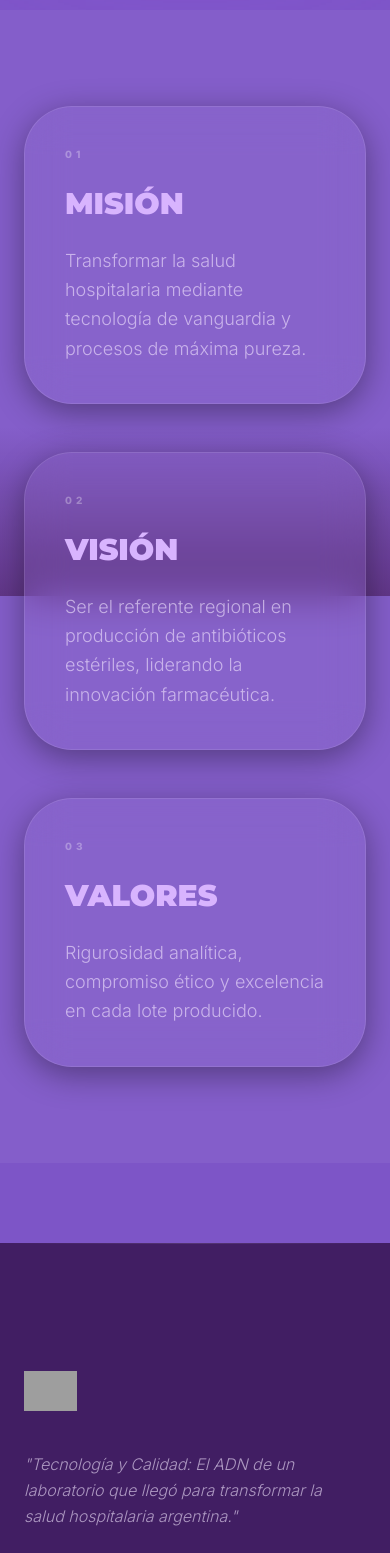
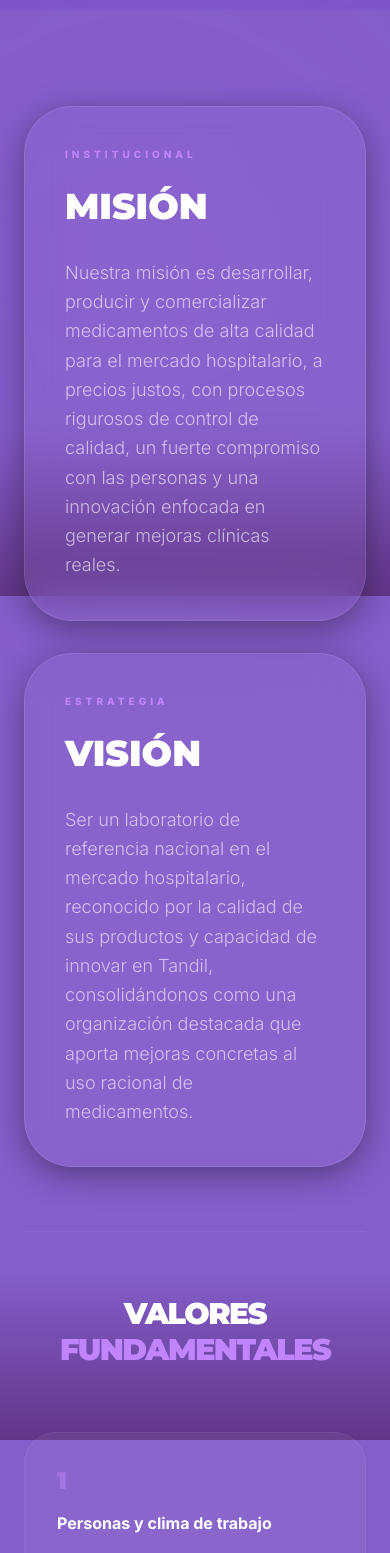
Before and after one commit to Marketing-Newtec/newtec-sitioweb, a React (Vite) app: page / in a window 390 px wide. Shown: the part 5312-6865 px from the top of the page. Built offline with nearby package versions, Linux system fonts and the light colour scheme; grey boxes are pictures that could not be loaded.

Commit message:
Nosotros-1

```diff
--- a/components/AboutSection.tsx
+++ b/components/AboutSection.tsx
@@ -2,29 +2,95 @@ import React from 'react';
 import { motion } from 'framer-motion';
 
 export const AboutSection: React.FC = () => {
-  const pillars = [
-    { title: "Misión", desc: "Transformar la salud hospitalaria mediante tecnología de vanguardia y procesos de máxima pureza." },
-    { title: "Visión", desc: "Ser el referente regional en producción de antibióticos estériles, liderando la innovación farmacéutica." },
-    { title: "Valores", desc: "Rigurosidad analítica, compromiso ético y excelencia en cada lote producido." }
+  const values = [
+    { id: 1, title: "Personas y clima de trabajo", desc: "Ponemos a las personas en el centro, promoviendo un clima laboral respetuoso, colaborativo y profesional." },
+    { id: 2, title: "Equipo humano y técnico", desc: "Integrando talento técnico y calidad humana para construir un grupo profesional comprometido." },
+    { id: 3, title: "Calidad y procesos", desc: "Procesos de calidad rigurosos y eficientes, asegurando altos estándares en cada etapa." },
+    { id: 4, title: "Instalaciones y tecnología", desc: "Equipamiento alineado a los más altos estándares vigentes de la industria farmacéutica mundial." },
+    { id: 5, title: "Integridad y confiabilidad", desc: "Actuamos con responsabilidad y transparencia, sosteniendo la calidad como fundamento." },
+    { id: 6, title: "Innovación con propósito", desc: "Generar mejoras clínicas reales y aportar valor concreto al sistema de salud." },
+    { id: 7, title: "Sustentabilidad empresarial", desc: "Rentabilidad para impulsar el crecimiento tecnológico y el bienestar de los colaboradores." }
   ];
 
   return (
-    <section id="nosotros" className="py-24 md:py-40 px-6 bg-white/5">
-      <div className="max-w-7xl mx-auto">
+    <section id="nosotros" className="py-24 md:py-40 px-6 relative overflow-hidden bg-white/5">
+      {/* Fondo decorativo sutil */}
+      <div className="absolute top-0 right-0 w-[500px] h-[500px] bg-purple-500/5 rounded-full blur-[120px] pointer-events-none"></div>
+
+      <div className="max-w-7xl mx-auto relative z-10">
+
+        {/* NIVEL 1: MISIÓN Y VISIÓN */}
+        <div className="grid md:grid-cols-2 gap-8 mb-16">
+          {/* Tarjeta Misión */}
+          <motion.div
+            initial={{ opacity: 0, x: -30 }}
+            whileInView={{ opacity: 1, x: 0 }}
+            viewport={{ once: true }}
+            className="glass-card p-10 md:p-14 rounded-[3rem] border border-white/10 group transition-all duration-500 hover:bg-white/10"
+          >
+            <span className="text-[10px] font-black tracking-[0.4em] uppercase text-purple-400 mb-6 block">Institucional</span>
+            <h3 className="text-4xl md:text-5xl font-brand font-black mb-8 uppercase text-white group-hover:text-purple-300 transition-colors duration-500">
+              Misión
+            </h3>
+            <p className="text-purple-100/70 text-lg md:text-xl font-light leading-relaxed">
+              Nuestra misión es desarrollar, producir y comercializar medicamentos de alta calidad para el mercado hospitalario, a precios justos, con procesos rigurosos de control de calidad, un fuerte compromiso con las personas y una innovación enfocada en generar mejoras clínicas reales.
+            </p>
+          </motion.div>
+
+          {/* Tarjeta Visión */}
+          <motion.div
+            initial={{ opacity: 0, x: 30 }}
+            whileInView={{ opacity: 1, x: 0 }}
+            viewport={{ once: true }}
+            className="glass-card p-10 md:p-14 rounded-[3rem] border border-white/10 group transition-all duration-500 hover:bg-white/10"
+          >
+            <span className="text-[10px] font-black tracking-[0.4em] uppercase text-purple-400 mb-6 block">Estrategia</span>
+            <h3 className="text-4xl md:text-5xl font-brand font-black mb-8 uppercase text-white group-hover:text-purple-300 transition-colors duration-500">
+              Visión
+            </h3>
+            <p className="text-purple-100/70 text-lg md:text-xl font-light leading-relaxed">
+              Ser un laboratorio de referencia nacional en el mercado hospitalario, reconocido por la calidad de sus productos y capacidad de innovar en Tandil, consolidándonos como una organización destacada que aporta mejoras concretas al uso racional de medicamentos.
+            </p>
+          </motion.div>
+        </div>
+
+        {/* NIVEL 2: VALORES */}
+        <div className="pt-16 border-t border-white/5">
           <motion.div
             initial={{ opacity: 0, y: 20 }}
             whileInView={{ opacity: 1, y: 0 }}
             viewport={{ once: true }}
-          className="grid md:grid-cols-3 gap-12"
+            className="mb-16 text-center md:text-left"
           >
-          {pillars.map((item, i) => (
-            <div key={item.title} className="relative p-10 glass-card rounded-[3rem] border border-white/10 hover:border-purple-500/50 transition-colors group">
-              <span className="text-[10px] font-black tracking-[0.4em] uppercase opacity-30 mb-6 block">0{i + 1}</span>
-              <h3 className="text-3xl font-brand font-black mb-6 uppercase text-purple-300 group-hover:text-white transition-colors">{item.title}</h3>
-              <p className="text-purple-100/60 text-lg font-light leading-relaxed">{item.desc}</p>
+            <h3 className="text-3xl md:text-4xl font-brand font-black uppercase text-white tracking-tighter">
+              Valores <span className="text-purple-400">Fundamentales</span>
+            </h3>
+          </motion.div>
+
+          <div className="grid grid-cols-1 sm:grid-cols-2 lg:grid-cols-4 gap-6">
+            {values.map((val, i) => (
+              <motion.div
+                key={val.id}
+                initial={{ opacity: 0, y: 20 }}
+                whileInView={{ opacity: 1, y: 0 }}
+                viewport={{ once: true }}
+                transition={{ delay: i * 0.1 }}
+                className="p-8 rounded-[2rem] bg-white/5 border border-white/5 hover:border-purple-500/30 transition-all duration-300 group h-full"
+              >
+                <div className="text-purple-400 font-brand font-black text-2xl mb-4 opacity-50 group-hover:opacity-100 transition-opacity">
+                  {val.id}
                 </div>
+                <h4 className="text-white font-bold mb-4 leading-tight group-hover:text-purple-200 transition-colors">
+                  {val.title}
+                </h4>
+                <p className="text-purple-100/50 text-sm font-light leading-relaxed group-hover:text-purple-100/80 transition-colors">
+                  {val.desc}
+                </p>
+              </motion.div>
             ))}
-        </motion.div>
+          </div>
+        </div>
+
       </div>
     </section>
   );
```
Lines whose indentation alone changed are shown as unchanged.
